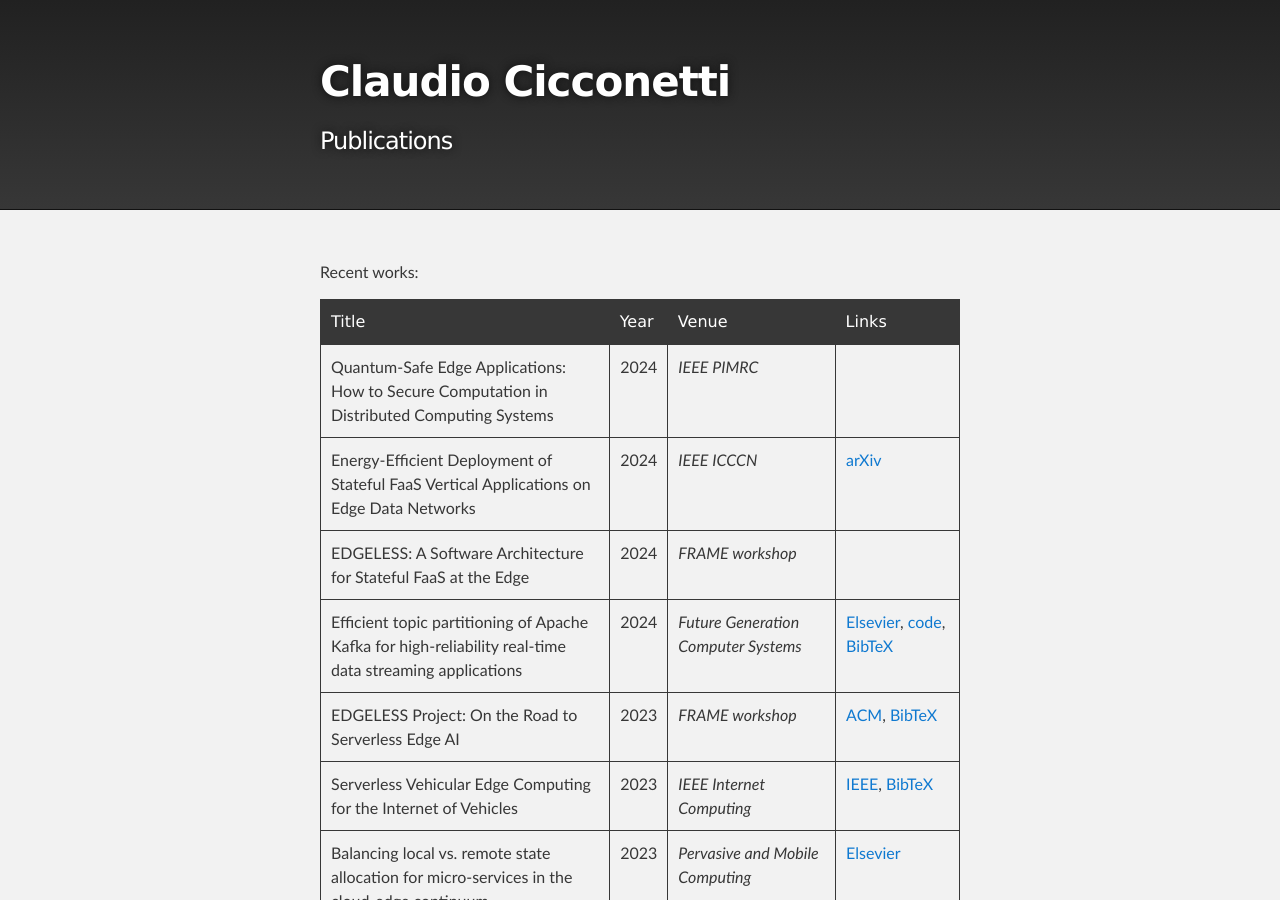
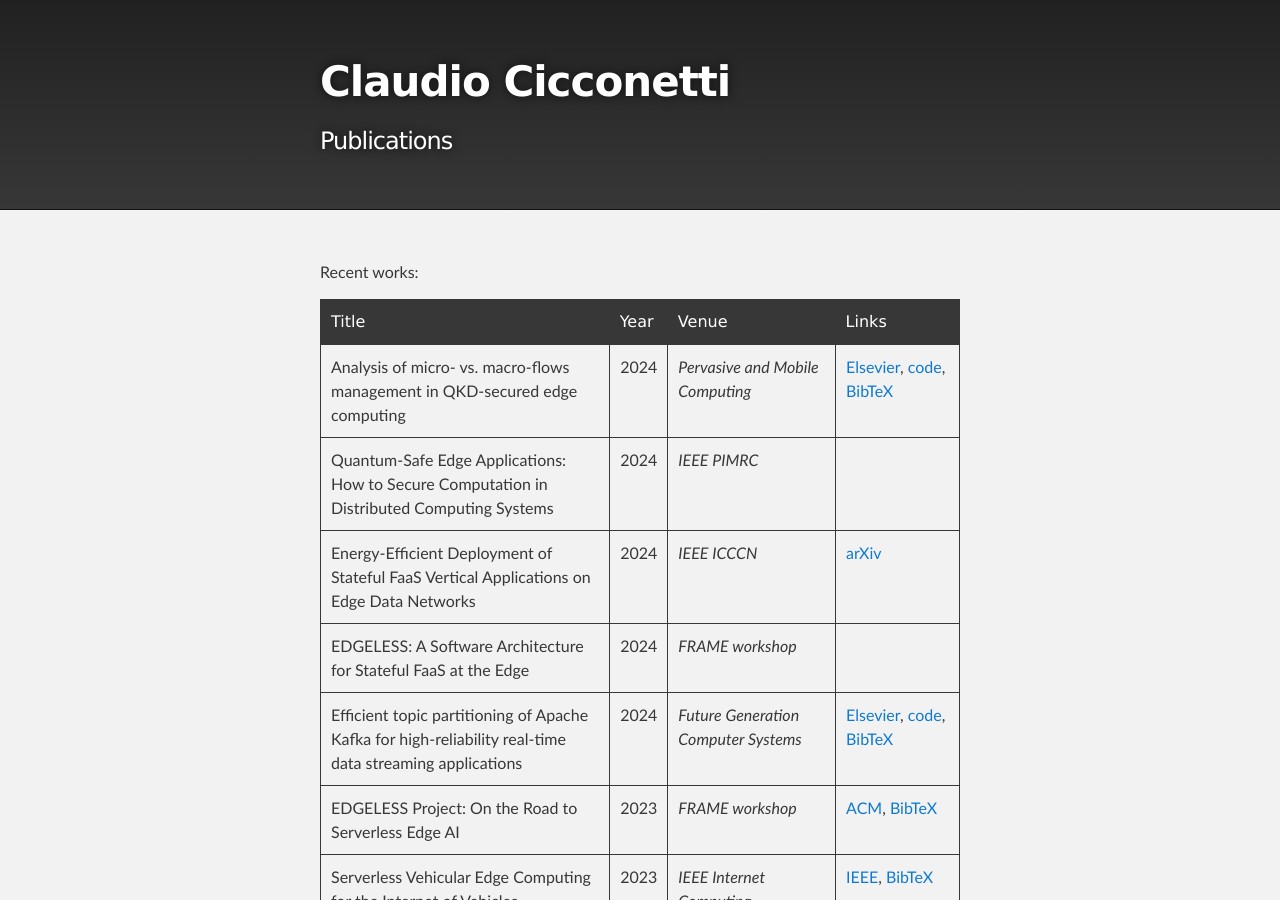
Before and after one commit to ccicconetti/ccicconetti.github.io, a Jekyll site: the page built from publications.md, in a window 1280 px wide and 900 px high. Built offline with Jekyll 4.4.1, drawn with Linux system fonts in a browser that asks for light colours.

Commit message:
Add PMC 2024

```diff
--- a/publications.md
+++ b/publications.md
@@ -8,6 +8,7 @@ Recent works:
 | Title                                                                                                                                                                                                    | Year | Venue                                           | Links                                                                                                                                                                                                    |
 | -------------------------------------------------------------------------------------------------------------------------------------------------------------------------------------------------------- | ---- | ----------------------------------------------- |
 | -------------------------------------------------------------------------------------------------------------------------------------------------------------------------------------------------------- |
+| Analysis of micro- vs. macro-flows management in QKD-secured edge computing                                                                                                                              | 2024 | _Pervasive and Mobile Computing_                | [Elsevier](https://doi.org/10.1016/j.pmcj.2024.101937), [code](https://github.com/ccicconetti/queer), [BibTeX](bib/pmc2024.bib)                                                                          |
 | Quantum-Safe Edge Applications: How to Secure Computation in Distributed Computing Systems                                                                                                               | 2024 | _IEEE PIMRC_                                    |                                                                                                                                                                                                          |
 | Energy-Efficient Deployment of Stateful FaaS Vertical Applications on Edge Data Networks                                                                                                                 | 2024 | _IEEE ICCCN_                                    | [arXiv](https://arxiv.org/abs/2405.04263)                                                                                                                                                                |
 | EDGELESS: A Software Architecture for Stateful FaaS at the Edge                                                                                                                                          | 2024 | _FRAME workshop_                                |                                                                                                                                                                                                          |
```
